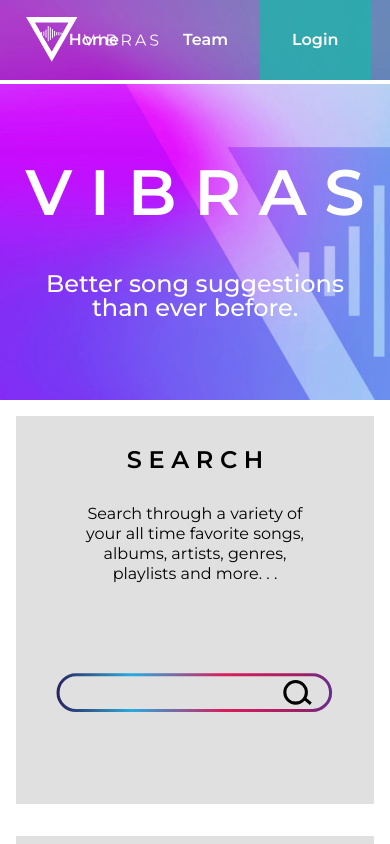
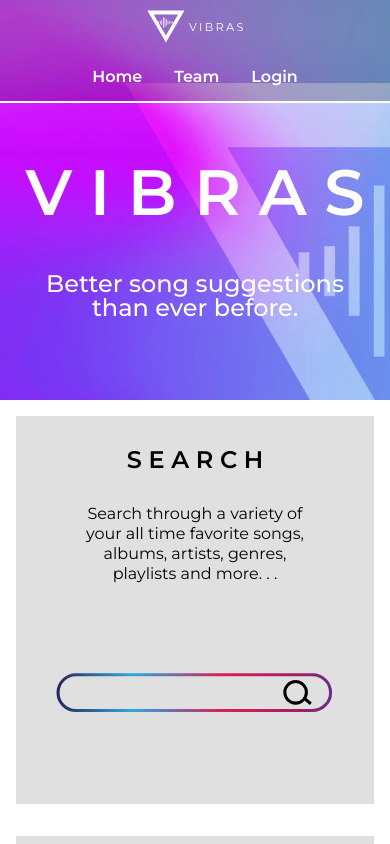
Before and after one commit to Eddie98Lopez/buildWeek1Site, a plain HTML site: page index.html in a window 390 px wide. Shown: the top 844 px of the page. Drawn offline with Linux system fonts and the light colour scheme.

Commit message:
added responsiveness to nav

```diff
--- a/index.css
+++ b/index.css
@@ -432,6 +432,57 @@ p{line-height: 1.25;}
 
 @media(max-width:560px){
 
+    nav{
+        display: flex;
+        flex-direction: column;
+        justify-content: center;
+    }
+    nav{
+        background-color:rgba(0, 0, 0, 0.205);
+        position: absolute;
+        z-index: 1;
+        width: 100%;
+        border-bottom:solid rgba(255, 255, 255) 2px;
+    }
+
+    .iconContainer{
+        margin-left: 0%;
+        top:2px;
+        text-align: center;
+        width: 100%;
+
+    }
+    #button{background-color: rgba(224, 224, 224, 0);}
+
+    .iconContainer img {
+
+        height: 50px;
+
+    }
+
+    .navItemContainer{
+        font-weight: 600;
+        display: flex;
+        align-content: center;
+        justify-content: center;
+        margin-left: 5%;
+        margin-right: 5%;
+
+    }
+
+    .iconContainer{
+        float: none;
+    }
+
+    .navItemContainer a {
+
+        text-decoration: none;
+        color:white;
+        padding: 1rem;
+
+    }
+
+
     .gridcontainer{
 
         display: grid;
```
